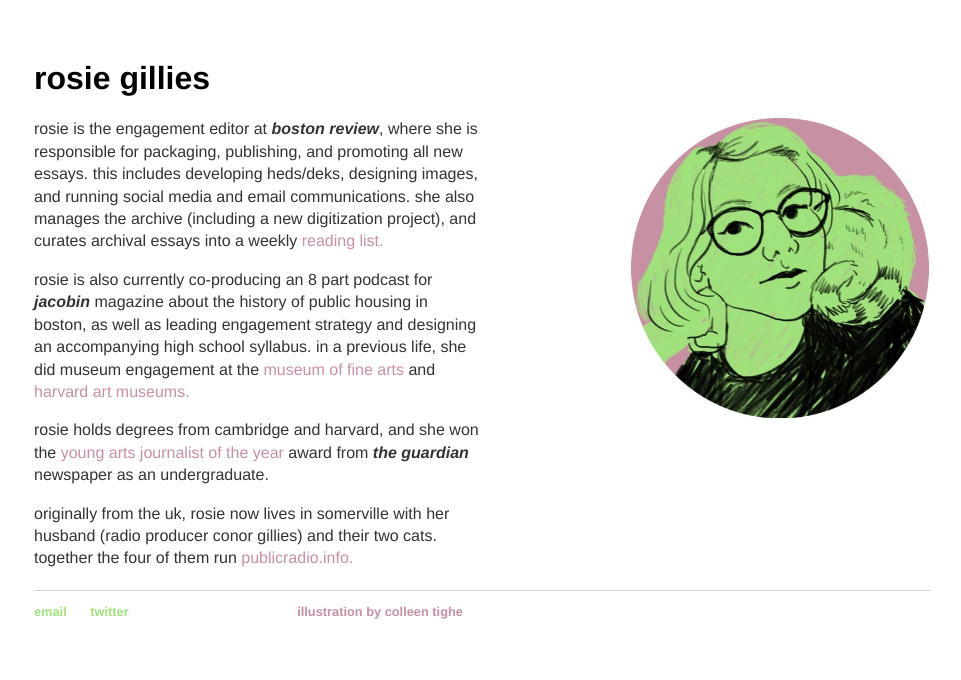
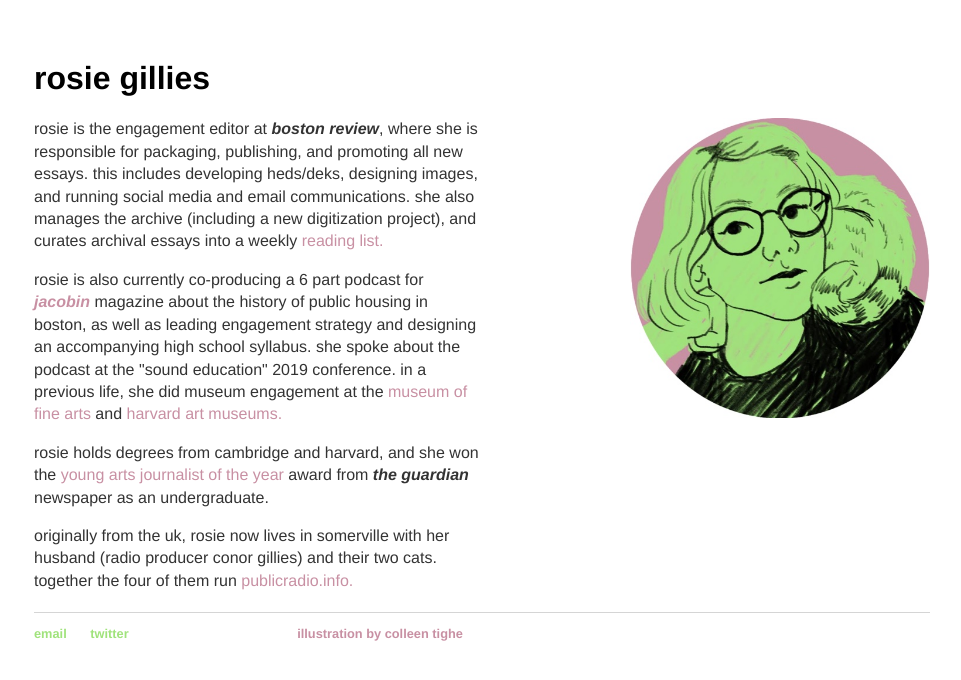
Before and after one commit to rosiebusia/rosiebusia.github.io, a Jekyll site: the page built from index.html, in a window 1280 px wide. Shown: the top 680 px of the page, without its empty margins (86-1047 px from the left). Built offline with Jekyll 4.4.1, drawn with Linux system fonts in a browser that asks for light colours.

Commit message:
Update index.html

```diff
--- a/index.html
+++ b/index.html
@@ -6,7 +6,7 @@
 	<h1>rosie gillies</h1>
 	<body> <img alt="" src="rosie2.jpg" style="width: 300px; float: right;"/></body>
 	<p>rosie is the engagement editor at <i><b>boston review</b></i>, where she is responsible for packaging, publishing, and promoting all new essays. this includes developing heds/deks, designing images, and running social media and email communications. she also manages the archive (including a new digitization project), and curates archival essays into a weekly <a href="http://bostonreview.net/author/rosie-gillies" target="_blank">reading list.</a></p>
-<p>rosie is also currently co-producing an 8 part podcast for <b><i>jacobin</i></b> magazine about the history of public housing in boston, as well as leading engagement strategy and designing an accompanying high school syllabus. in a previous life, she did museum engagement at the <a href="https://www.metrowestdailynews.com/news/20170129/fantastical-creatures-art-program-in-southborough" target="_blank">museum of fine arts</a> and <a href="https://news.harvard.edu/gazette/story/2016/04/the-link-between-art-and-history/" target="blank">harvard art museums.</a></p>
+<p>rosie is also currently co-producing a 6 part podcast for <b><i><a href="https://www.peopleshistorypod.net" target="_blank">jacobin</a></i></b> magazine about the history of public housing in boston, as well as leading engagement strategy and designing an accompanying high school syllabus. she spoke about the podcast at the "sound education" 2019 conference. in a previous life, she did museum engagement at the <a href="https://www.metrowestdailynews.com/news/20170129/fantastical-creatures-art-program-in-southborough" target="_blank">museum of fine arts</a> and <a href="https://news.harvard.edu/gazette/story/2016/04/the-link-between-art-and-history/" target="blank">harvard art museums.</a></p>
 	<p> rosie holds degrees from cambridge and harvard, and she won the <a href=" https://scrible.com/s/6bP6Q" target="_blank">young arts journalist of the year</a> award from <i><b>the guardian</b></i> newspaper as an undergraduate.</p>
 	<p>originally from the uk, rosie now lives in somerville with her husband (radio producer conor gillies) and their two cats. together the four of them run <a href="http://www.publicradio.info" target="_blank">publicradio.info.</a></p>
 </div><!-- /.blurb -->
```
